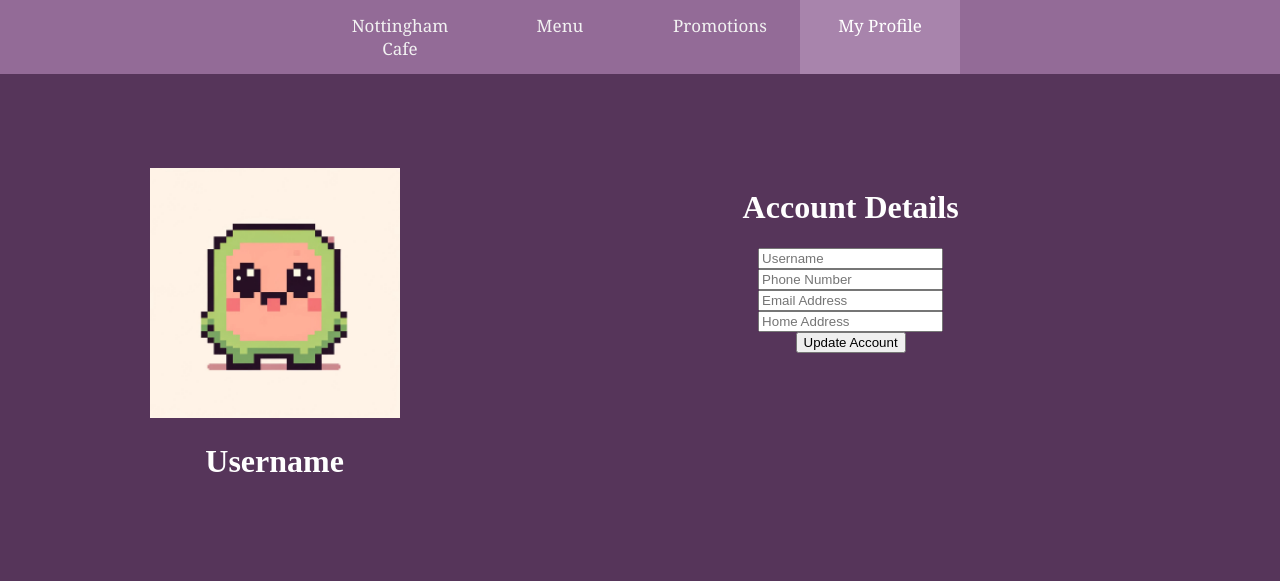
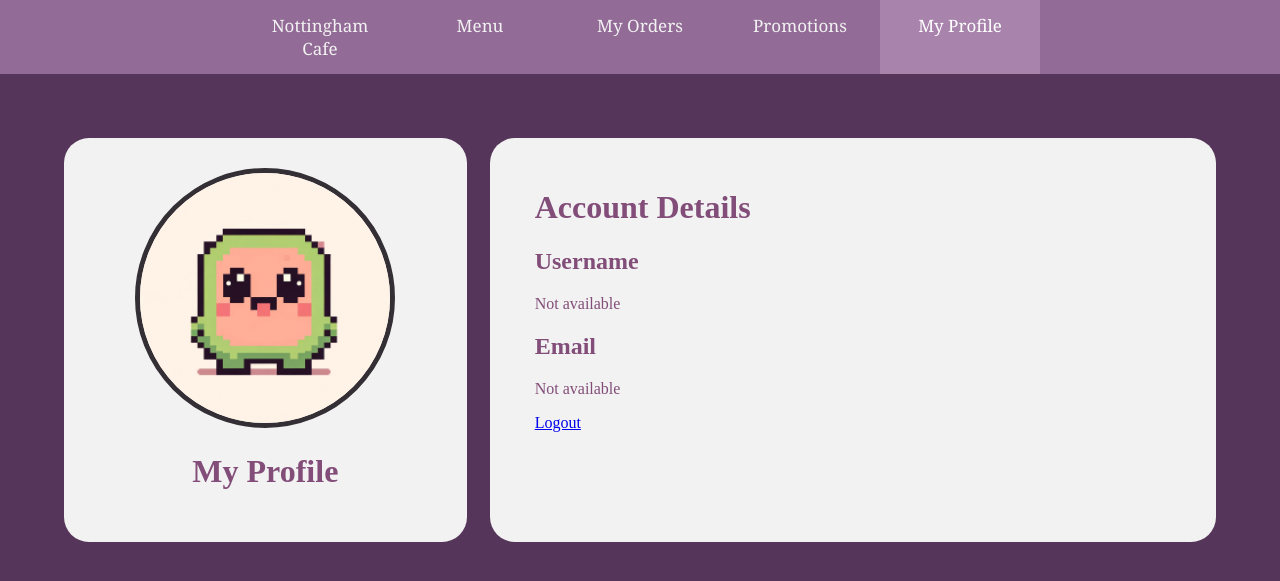
Before and after one commit to Absimpthe/newDatabase, a PHP site: page /profile.html in a window 1280 px wide. Shown: the top 581 px of the page. Run offline with PHP 8.4, Linux system fonts and the light colour scheme.

Commit message:
Fixed session logic and updated profile page

```diff
--- a/account_details.php
+++ b/account_details.php
@@ -1,23 +1,26 @@
 <?php
 session_start();
 header('Content-Type: application/json');
+
+require_once 'db_connect.php';
 
 if (!isset($_SESSION['username'])) {
     echo json_encode(['status' => 'guest']);
     exit();
   }
 
-require_once 'db_connect.php';
-
-$sql = "SELECT CustomerID, CustUsername, CustPassword, Address, EmailAddress, PhoneNumber, isAdmin FROM customers";
-$result = $con->query($sql);
+$stmt = $con->prepare("select * from customers where CustUsername = ?");
+$stmt->bind_param("s", $_SESSION['username']);
+$stmt->execute();
+$stmt_result = $stmt->get_result();
 
 // Check if there are results
-if ($result->num_rows > 0) {
-    $data = $result->fetch_assoc();
+if ($stmt_result->num_rows > 0) {
+  $data = $stmt_result->fetch_assoc();
+  echo json_encode($data);
 }
 
-echo json_encode($data);
 
-$con->close();
+
+exit();
 ?>
--- a/index.php
+++ b/index.php
@@ -1,7 +1,9 @@
 <?php
   session_start();
 
-  if (isset($_SESSION['username'])) {
+  require_once 'db_connect.php'; // connect to database
+
+  if (!empty($_SESSION['username'])) {
     header("Location: menu.html");
   }
 ?>
--- a/login.php
+++ b/login.php
@@ -17,7 +17,7 @@
     if ($stmt_result->num_rows > 0) {
         $data = $stmt_result->fetch_assoc();
         if ($data['CustPassword'] === $password) {
-            $_SESSION['username'] = $username; // store their username as a session variable
+            $_SESSION['username'] = $data['CustUsername']; // store their username as a session variable
             echo json_encode(['status' => 'success']);
             exit();
             // fetch user data
@@ -32,7 +32,7 @@
     else {
         echo json_encode(['status' => 'error', 'message' => 'Invalid username or password']);
         exit();
-        //echo "<h2>Invalid username or password</h2>";
+
     }
 
     mysqli_close($con);
--- a/menu.html
+++ b/menu.html
@@ -11,6 +11,7 @@
     <div class="topnav">
         <a href="main.html">Nottingham Cafe</a>
         <a class="active">Menu</a>
+        <a href="orders.html">My Orders</a>
         <a href="promotions.html">Promotions</a>
         <a href="profile.html">My Profile</a>
       </div>
--- a/menuphp.php
+++ b/menuphp.php
@@ -1,4 +1,5 @@
 <?php
+session_start();
 header('Content-Type: application/json');
 
 require_once 'db_connect.php'; // connect to database
--- a/profile.css
+++ b/profile.css
@@ -54,18 +54,29 @@ main {
 
 .container {
     display: flex;
-    text-align: center;
     margin: 5%;
-    color: #ffffff;
+    color: #824d78;
 
+}
+
+img {
+  border-radius: 50%;
+  border: 5px solid #342f35;
 }
 
 .left-column {
     flex: 35%;  /* Takes up 35% of the container */
     padding: 30px;
+    background-color:#f2f2f2;
+    margin: 0% 2% 0% 0%;
+    border-radius: 25px;
+    text-align: center;
 }
 
 .right-column {
     flex: 65%;  /* Takes up 65% of the container */
-    padding: 30px;
+    padding: 30px 45px;
+    background-color:#f2f2f2;
+    border-radius: 25px;
+    text-align: left;
 }
--- a/profile.html
+++ b/profile.html
@@ -5,7 +5,7 @@
   <meta charset="UTF-8">
   <meta http-equiv="X-UA-Compatible" content="IE=edge">
   <meta name="viewport" content="width=device-width, initial-scale=1.0">
-  <title>Nottingham Cafe</title>
+  <title>Nottingham Cafe - Profile</title>
   <link rel="stylesheet" href="profile.css">
 </head>
 
@@ -14,6 +14,7 @@
   <div class="topnav">
     <a href="main.html">Nottingham Cafe</a>
     <a href="menu.html">Menu</a>
+    <a href="orders.html">My Orders</a>
     <a href="promotions.html">Promotions</a>
     <a class="active">My Profile</a>
   </div>
@@ -21,39 +22,42 @@
   <div class="container">
     <div class="left-column">
       <img src="./assets/watermelon.jpg" width=250>
-      <h1>Username</h1>
+      <h1>My Profile</h1>
+    </div>
 
-    </div>
     <div class="right-column">
       <h1>Account Details</h1>
-      <form>
-        <div class="form-input">
-          <input type="text" name="username" id="username" placeholder="Username" required>
-        </div>
 
-        <div class="form-input">
-          <input type="number" name="phone-no" id="phone-no" placeholder="Phone Number" required>
-        </div>
+      <h2>Username</h2>
+      <p><span id="username"></span></p>
+      <h2>Email</h2>
+      <p><span id="email"></span></p>
 
-        <div class="form-input">
-          <input type="email" name="email" id="email" placeholder="Email Address" required>
-        </div>
-
-        <div class="form-input">
-          <input type="text" name="address" id="address" placeholder="Home Address" required>
-        </div>
-
-        <input class="submit-btn" type="submit" value="Update Account">
-
-        <div class="login-error" id="login-error"></div>
-      </form>
+      <a href="logout.php" class="button">Logout</a>
+      </div>
 
     </div>
   </div>
 
   <script>
-    // script to fetch the account details from account_details.php and display them in their respective input boxes
-
+    fetch('account_details.php')
+            .then(response => response.json())
+            .then(data => {
+              if (!data.error) {
+                // If there is no error, display the user details
+                document.getElementById('username').textContent = data.CustUsername || 'Not available';
+                document.getElementById('email').textContent = data.EmailAddress || 'Not available';
+              }
+              else {
+                // Handle error (e.g., user not found)
+                console.error(data.error);
+                document.getElementById('username').textContent = 'Error loading details';
+                document.getElementById('email').textContent = 'Error loading details';
+              }
+            })
+            .catch(error => console.error('Error:', error));
+            document.getElementById('username').textContent = 'Error loading details';
+            document.getElementById('email').textContent = 'Error loading details';
 </script>
 </body>
 
--- a/signup.php
+++ b/signup.php
@@ -1,14 +1,13 @@
 <?php
 
     session_start();
+    require_once 'db_connect.php'; // connect to database
 
     $username = $_POST['signup-username'];
     $phone_no = $_POST['phone-no'];
     $email = $_POST['email'];
     $address = $_POST['address'];
     $password = $_POST['signup-password'];
-
-    require_once 'db_connect.php'; // connect to database
 
     // checks if the username exists in the database
     $stmt1 = $con->prepare("select * from customers where CustUsername = ?");
```
Also changed, not shown: logout.php (+11 -1 lines).
